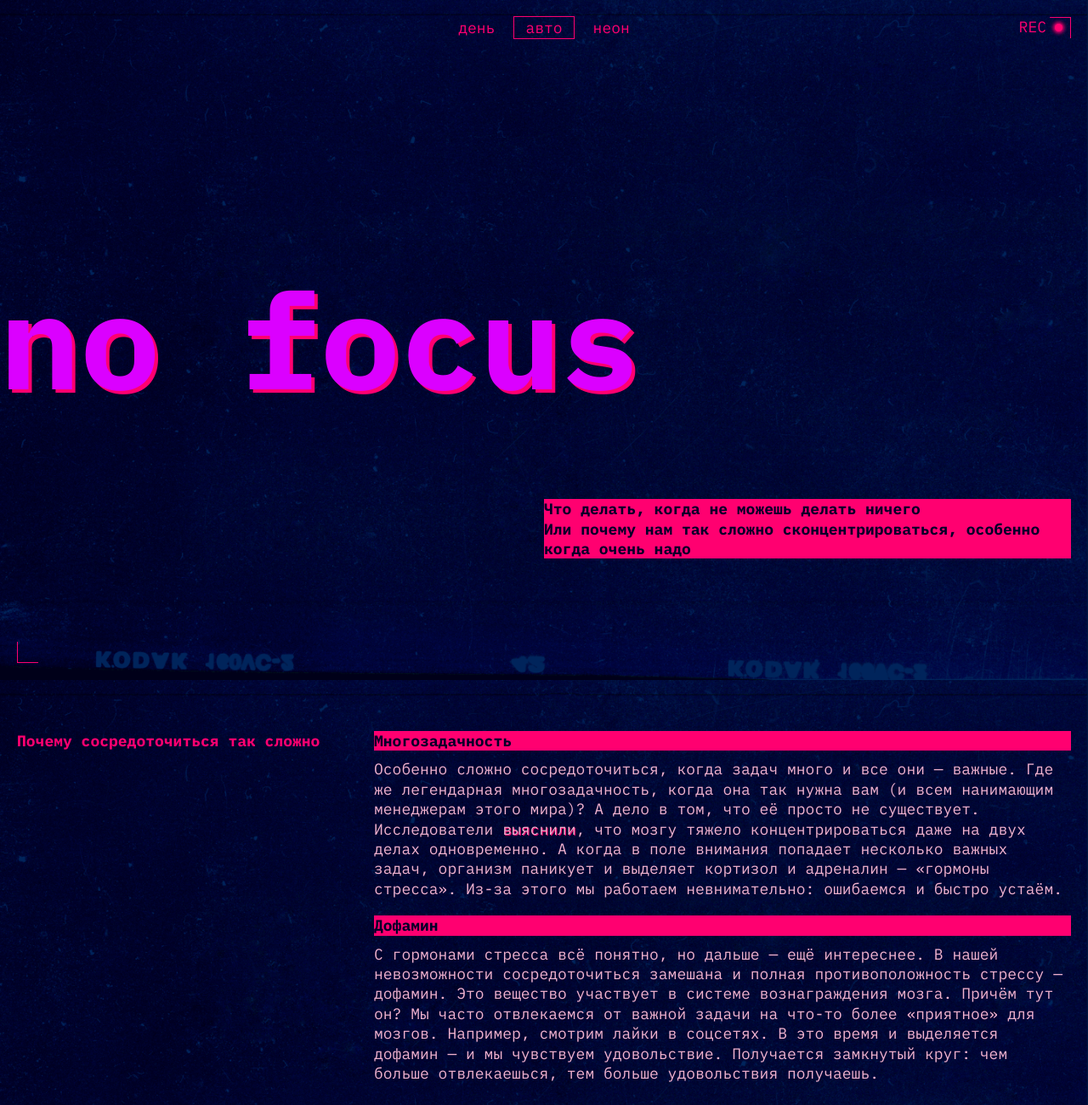
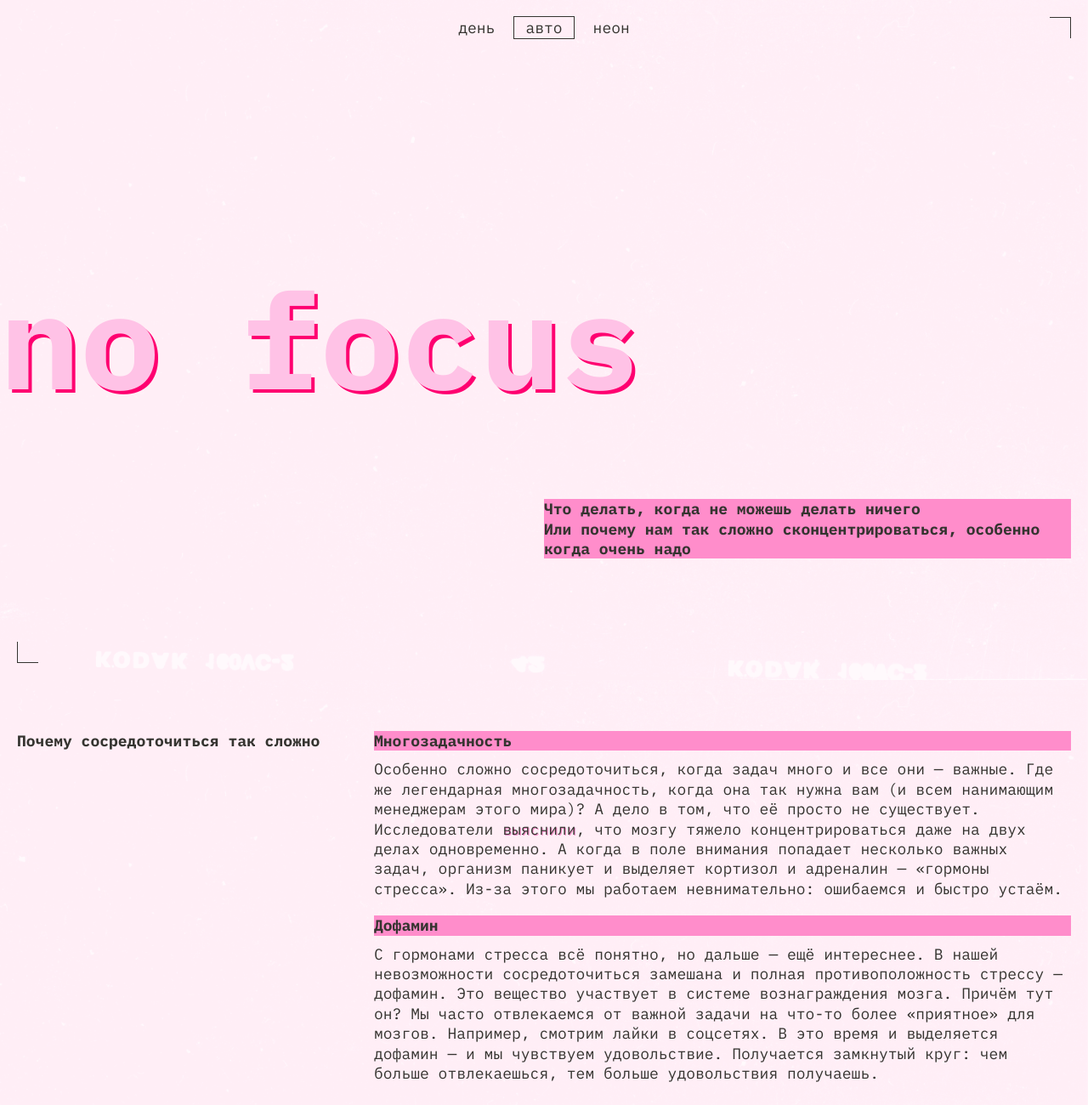
Before and after one commit to rawkward/slozhno-sosredotochitsya, a website: page index.html in a window 1280 px wide. Shown: the top 1300 px of the page at 85% size. Drawn offline with Linux system fonts and the light colour scheme.

Commit message:
vars everywhere, added readme

```diff
--- a/styles/style.css
+++ b/styles/style.css
@@ -1,7 +1,7 @@
 /* Основные стили проекта. Это стили для темы, которую вы верстаете первой. */
 
 .page {
-  background-image: url(../images/cover-image-dark.png);
+  background-image: var(--bg-image);
   background-position: center;
   background-attachment: fixed;
   background-repeat: no-repeat;
@@ -13,7 +13,7 @@
   block-size: 100vh;
   display: grid;
   position: relative;
-  color: #ff0070;
+  color: var(--text-color);
   font-size: 18px;
   margin: 10px;
 }
@@ -23,8 +23,8 @@
   position: absolute;
   inline-size: 25px;
   block-size: 25px;
-  border-inline-end: 1px solid #ff0070;
-  border-block-start: 1px solid #ff0070;
+  border-inline-end: 1px solid var(--decor-color);
+  border-block-start: 1px solid var(--decor-color);
   justify-self: end;
 }
 
@@ -34,8 +34,8 @@
   bottom: 20px;
   inline-size: 25px;
   block-size: 25px;
-  border-inline-start: 1px solid #ff0070;
-  border-block-end: 1px solid #ff0070;
+  border-inline-start: 1px solid var(--decor-color);
+  border-block-end: 1px solid var(--decor-color);
 }
 
 .header__decoration {
@@ -46,15 +46,15 @@
 }
 
 .header__decoration::before {
-  content: 'REC';
+  content: var(--decor-text);
 }
 
 .header__decoration::after {
-  content: '';
+  content: var(--decor);
   inline-size: 9px;
   block-size: 9px;
   margin-block-start: 8px;
-  background-color: #ff0070;
+  background-color: var(--text-color);
   border-radius: 100%;
   box-shadow: 0 0 4px 2px;
 }
@@ -99,15 +99,15 @@
 }
 
 .header__theme-menu-button:focus-visible {
-  border-block-end: 1px solid #ff0070;
+  border-block-end: 1px solid var(--decor-color);
 }
 
 .header__theme-menu-button:hover {
-  outline: 1px solid #ff0070;
+  outline: 1px solid var(--hover-color);
 }
 
 .header__theme-menu-button_active {
-  outline: 1px solid #ff0070;
+  outline: 1px solid var(--decor-color);
   pointer-events: none;
 }
 
@@ -116,8 +116,8 @@
 }
 
 .title {
-  color: #db00ff;
-  text-shadow: 4px 4px 0 #ff0070;
+  color: var(--text-title-color);
+  text-shadow: 4px 4px 0 var(--accent-color);
   font-family: 'IBM Plex Mono';
   font-size: clamp(7.25rem, 7.0115rem + 1.0178vw, 7.5rem);
   font-weight: 700;
@@ -140,8 +140,8 @@
 }
 
 .title-decor {
-  background-color: #ff0070;
-  color: #000028;
+  background-color: var(--accent-color);
+  color: var(--text-subtitle-color);
   font-size: 18px;
   font-weight: 700;
   line-height: 23.4px;
@@ -197,6 +197,10 @@
     padding: 0;
   }
 
+  .title {
+    text-shadow: 4px 4px 0 #ff0070;
+  }
+
   .header__subtitle {
     margin-inline-start: 10px;
   }
@@ -215,7 +219,7 @@
 }
 
 .content__heading {
-  color: #ff0070;
+  color: var(--text-color);
   margin: 0 0 20px;
   font-size: 18px;
 }
@@ -229,7 +233,7 @@
 }
 
 .content__article-p {
-  color: #f1b2ce;
+  color: var(--text-p-color);
   margin: 0;
   line-height: 23.4px;
 }
@@ -240,13 +244,13 @@
 }
 
 .content__link {
-  color: #f1b2ce;
-  text-shadow: 1px 1px 0 #ff0070;
+  color: var(--text-p-color);
+  text-shadow: 1px 1px 0 var(--accent-color);
   text-decoration: none;
 }
 
 .content__link:visited {
-  color: #f1b2ce;
+  color: var(--text-p-color);
 }
 
 .content__link:focus {
@@ -254,11 +258,11 @@
 }
 
 .content__link:focus-visible {
-  outline: 1px solid #f1b2ce;
+  outline: 1px solid var(--text-p-color);
 }
 
 .content__link:hover {
-  border-block-end: 1px solid #f1b2ce;
+  border-block-end: 1px solid var(--text-p-color);
 }
 
 .content__section-images {
@@ -412,7 +416,7 @@
 }
 
 .footer__title {
-  text-shadow: 2px 2px 0 #ff0070;
+  text-shadow: 2px 2px 0 var(--accent-color);
 }
 
 .footer.decorated-zone::before {
```
Also changed, not shown: README.md.
